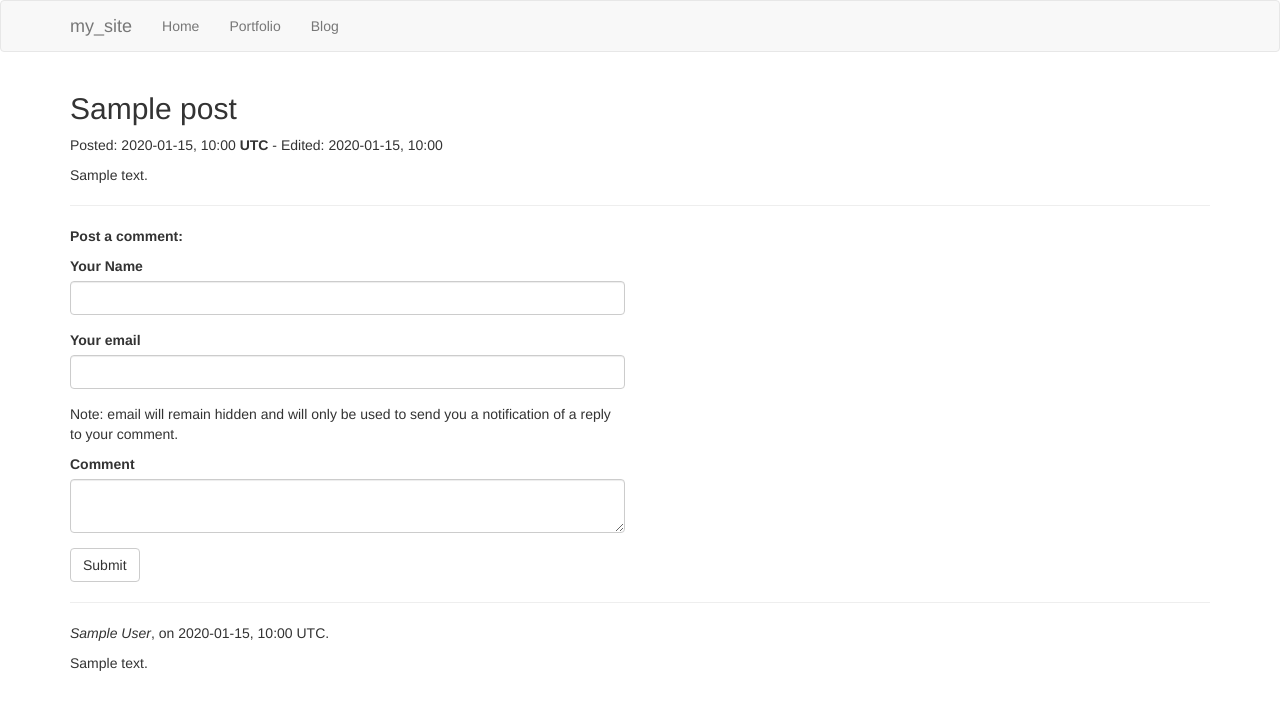
After one commit to patrik-setterberg/my-site, a Flask app: page /blog/post/1 in a window 1280 px wide. The commit adds this page. Shown: the top 710 px of the page. Run offline with Flask 2, Linux system fonts and the light colour scheme; tables that the repository leaves empty hold one stand-in row (values such as "Sample post"); some libraries are stand-ins or nearby versions.

```diff
--- a/app/forms.py
+++ b/app/forms.py
@@ -39,5 +39,5 @@ class DeletePostForm(FlaskForm):
     submit = SubmitField('Delete Post')
 
     def validate_del_field(FlaskForm, field):
-        if field.data.lower() != 'delete':
+        if field.data != 'DELETE':
             raise ValidationError('Please confirm deletion. Properly.')
--- a/app/routes.py
+++ b/app/routes.py
@@ -10,21 +10,6 @@ from werkzeug.urls import url_parse
 @app.route('/', methods=['GET', 'POST'])  # change '/' to actual home
 @app.route('/blog', methods=['GET', 'POST'])
 def index():
-
-    form = BlogCommentForm()
-
-    # POST
-    if form.validate_on_submit():
-
-        comment = BlogComment(author=form.comment_author.data,
-                              body=form.comment_body.data, email=form.
-                              comment_email.data, post_id=form.post_id.data)
-
-        db.session.add(comment)
-        db.session.commit()
-
-        flash('Your comment has been submitted. Thank you!')
-        return redirect(url_for('index'))
 
     # GET
     # retrieve posts and comments from database
@@ -39,7 +24,36 @@ def index():
     comments = BlogComment.query.all()
 
     return render_template('index.html', title='Home', posts=posts.items,
-                           next_url=next_url, prev_url=prev_url, form=form,
+                           next_url=next_url, prev_url=prev_url,
+                           comments=comments)
+
+
+# post page
+@app.route('/blog/post/<post_id>', methods=['GET', 'POST'])
+def post(post_id):
+
+    form = BlogCommentForm()
+    post = BlogPost.query.filter_by(id=int(post_id)).first_or_404()
+    comments = BlogComment.query.filter_by(post_id=int(post_id)).all()
+
+    # POST
+    if form.validate_on_submit():
+
+        comment = BlogComment(author=form.comment_author.data,
+                              body=form.comment_body.data,
+                              email=form.comment_email.data,
+                              post_id=int(form.post_id.data))
+
+        db.session.add(comment)
+        db.session.commit()
+
+        flash('Your comment has been submitted. Thank you!')
+        return redirect(url_for('post', post_id=post.id))
+
+    elif request.method == 'GET':
+        form.post_id.data = post.id
+
+    return render_template('post.html', form=form, post=post,
                            comments=comments)
 
 
@@ -89,7 +103,7 @@ def admin():
 
 
 # manage blog
-@app.route('/manage_blog', methods=['GET', 'POST'])
+@app.route('/admin/manage_blog', methods=['GET', 'POST'])
 @login_required
 def manage_blog():
 
@@ -119,7 +133,7 @@ def manage_blog():
 
 
 # edit blog post
-@app.route('/edit_blog_post/<post_id>', methods=['GET', 'POST'])
+@app.route('/admin/edit_blog_post/<post_id>', methods=['GET', 'POST'])
 @login_required
 def edit_blog_post(post_id):
 
@@ -143,7 +157,7 @@ def edit_blog_post(post_id):
 
 
 # delete blog post
-@app.route('/delete_post/<post_id>', methods=['GET', 'POST'])
+@app.route('/admin/delete_post/<post_id>', methods=['GET', 'POST'])
 @login_required
 def delete_post(post_id):
 
@@ -158,3 +172,29 @@ def delete_post(post_id):
         return redirect(url_for('manage_blog'))
 
     return render_template('delete_post.html', form=form, post=post)
+
+
+# manage (delete) blog comments
+@app.route('/admin/manage_comments/<post_id>', methods=['GET', 'POST'])
+@login_required
+def manage_comments(post_id):
+
+    post = BlogPost.query.filter_by(id=int(post_id)).first_or_404()
+    comments = BlogComment.query.filter_by(post_id=int(post_id)).all()
+
+    return render_template('manage_comments.html', post=post,
+                           comments=comments)
+
+
+# delete and redirect back to manage comments
+@app.route('/admin/delete_comment/<post_id>/<comment_id>',
+           methods=['GET', 'POST'])
+@login_required
+def delete_comment(comment_id, post_id):
+
+    comment = BlogComment.query.filter_by(id=int(comment_id)).first_or_404()
+
+    db.session.delete(comment)
+    db.session.commit()
+
+    return redirect(url_for('manage_comments', post_id=post_id))
--- a/app/templates/_blogpost.html
+++ b/app/templates/_blogpost.html
@@ -10,7 +10,7 @@
                     - Edited: {{ post.last_edit.strftime("%Y-%m-%d, %H:%M") }}
                     {% endif %}
                 </p>
-                <p>{{ post.body }}</p>
+                <p style="white-space: pre-wrap;">{{ post.body }}</p>
             </div>
             <div>
                 {% include '_comment.html' %}
--- /dev/null
+++ b/app/templates/post.html
@@ -0,0 +1,51 @@
+{% extends "base.html" %}
+{% import 'bootstrap/wtf.html' as wtf %}
+
+{% block app_content %}
+
+    <div id="post">
+        <h2>{{ post.title }}</h2>
+        <p>
+            Posted:
+            {{ post.timestamp.strftime("%Y-%m-%d, %H:%M") }} <b>UTC</b>
+            {% if post.last_edit %}
+            - Edited: {{ post.last_edit.strftime("%Y-%m-%d, %H:%M") }}
+            {% endif %}
+        </p>
+        <p style="white-space: pre-wrap;">{{ post.body }}</p>
+    </div>
+    <hr>
+    <div class="row">
+        <div class="col-md-6">
+            <p style="font-weight:bold;">Post a comment:</p>
+            <form action="" method="post">
+                {{ form.hidden_tag() }}
+                {{ wtf.form_errors(form, hiddens="only") }}
+
+                {{ wtf.form_field(form.post_id)}}
+                {{ wtf.form_field(form.comment_author) }}
+                {{ wtf.form_field(form.comment_email) }}
+                <p>
+                    Note: email will remain hidden and will only be used to send you a notification of a reply to your comment.
+                </p>
+
+                {{ wtf.form_field(form.comment_body) }}
+                {{ wtf.form_field(form.submit) }}
+            </form>
+        </div>
+    </div>
+    <hr>
+    <div id="comments">
+        {% if comments %}
+
+            {% for comment in comments %}
+                <p><i>{{ comment.author }}</i>, on {{ comment.timestamp.strftime("%Y-%m-%d, %H:%M") }} UTC.</p>
+                <p style="white-space: pre-wrap;">{{ comment.body }}</p>
+            {% endfor %}
+
+        {% else %}
+            <p>No comments yet.</p> {# DOESN'T WORK AT THE MO #}
+        {% endif %}
+    </div>
+
+{% endblock %}
```
Also changed, not shown: app/templates/_comment.html (+6 -24 lines), app/templates/manage_blog.html (+4 -4 lines), app/templates/manage_comments.html (added, +23 -0 lines), app.db.
